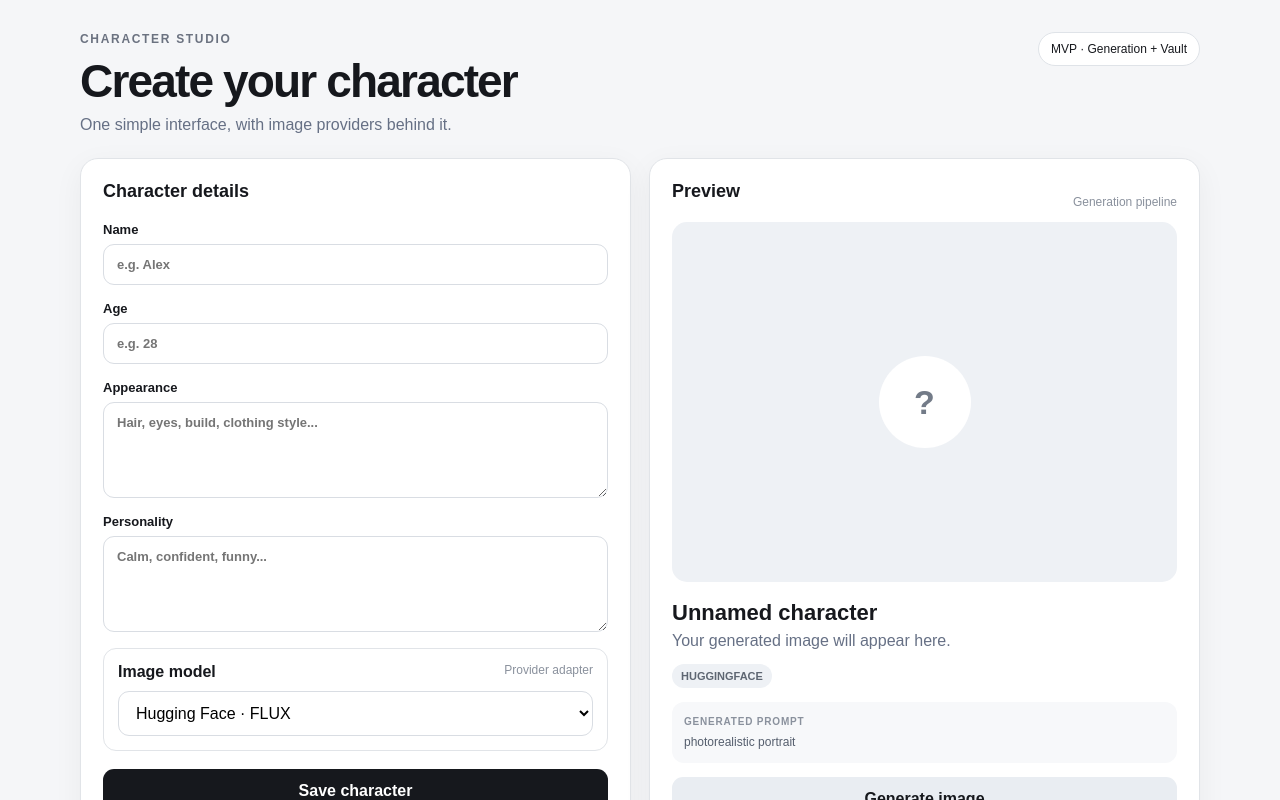
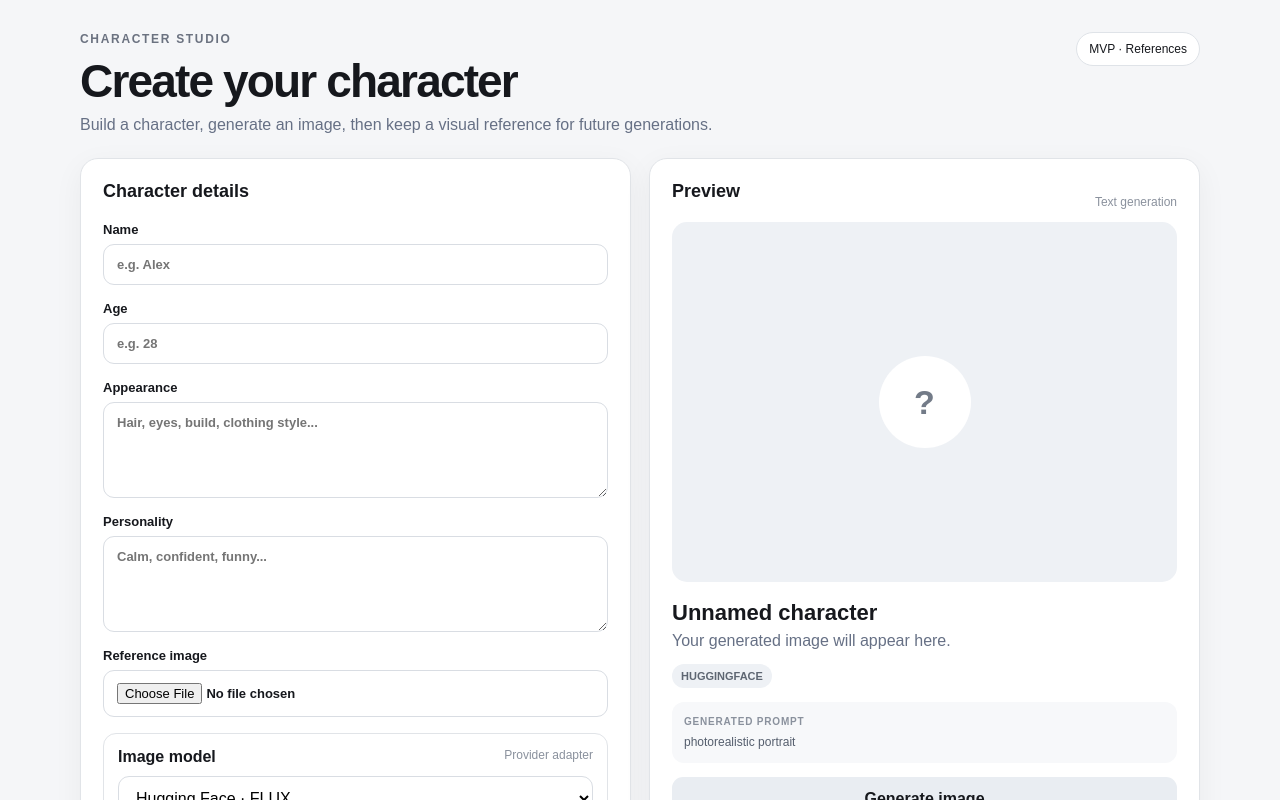
Before and after one commit to freemonkeyyourlife-lab/character-studio, a Next.js app: page / in a window 1280 px wide. Shown: the top 800 px of the page. Built offline with nearby package versions, Linux system fonts and the light colour scheme.

Commit message:
Add reference-image workflow to UI

```diff
--- a/app/page.tsx
+++ b/app/page.tsx
@@ -21,24 +21,19 @@ export default function Home() {
   const [imageUrl, setImageUrl] = useState("");
   const [generating, setGenerating] = useState(false);
   const [error, setError] = useState("");
+  const [reference, setReference] = useState<File | null>(null);
   const [generations, setGenerations] = useState<SavedGeneration[]>([]);
 
   useEffect(() => {
     try {
       const raw = localStorage.getItem(STORAGE_KEY);
       if (raw) setGenerations(JSON.parse(raw) as SavedGeneration[]);
-    } catch {
-      // Ignore invalid local browser data.
-    }
+    } catch {}
   }, []);
 
   const prompt = useMemo(
-    () => [
-      "photorealistic portrait",
-      character.appearance,
-      character.age ? `age ${character.age}` : "",
-      character.personality,
-    ].filter(Boolean).join(", "),
+    () => ["photorealistic portrait", character.appearance, character.age ? `age ${character.age}` : "", character.personality]
+      .filter(Boolean).join(", "),
     [character]
   );
 
@@ -50,24 +45,28 @@ export default function Home() {
   const saveGeneration = (next: SavedGeneration) => {
     const updated = [next, ...generations].slice(0, 3);
     setGenerations(updated);
-    try {
-      localStorage.setItem(STORAGE_KEY, JSON.stringify(updated));
-    } catch {
-      setError("Image created, but the browser could not store another saved image.");
-    }
+    try { localStorage.setItem(STORAGE_KEY, JSON.stringify(updated)); } catch {}
   };
 
   const generate = async () => {
     setGenerating(true);
     setError("");
     try {
-      const response = await fetch("/api/generate", {
+      let response: Response;
+      if (reference) {
+        const form = new FormData();
+        form.append("prompt", prompt);
+        form.append("reference", reference);
+        response = await fetch("/api/generate", { method: "POST", body: form });
+      } else {
+        response = await fetch("/api/generate", {
           method: "POST",
           headers: { "Content-Type": "application/json" },
           body: JSON.stringify({ provider, prompt }),
         });
+      }
+
       const contentType = response.headers.get("content-type") || "";
-
       if (!response.ok) {
         const data = contentType.includes("application/json") ? await response.json() : null;
         throw new Error(data?.error || "Generation failed.");
@@ -109,30 +108,31 @@ export default function Home() {
         <div>
           <div className="eyebrow">CHARACTER STUDIO</div>
           <h1>Create your character</h1>
-          <p>One simple interface, with image providers behind it.</p>
+          <p>Build a character, generate an image, then keep a visual reference for future generations.</p>
         </div>
-        <div className="status">MVP · Generation + Vault</div>
+        <div className="status">MVP · References</div>
       </header>
 
       <section className="grid">
         <div className="card">
           <h2>Character details</h2>
-
           <label>Name
             <input value={character.name} onChange={(e) => update("name", e.target.value)} placeholder="e.g. Alex" />
           </label>
-
           <label>Age
             <input value={character.age} onChange={(e) => update("age", e.target.value)} placeholder="e.g. 28" />
           </label>
-
           <label>Appearance
             <textarea value={character.appearance} onChange={(e) => update("appearance", e.target.value)} placeholder="Hair, eyes, build, clothing style..." />
           </label>
-
           <label>Personality
             <textarea value={character.personality} onChange={(e) => update("personality", e.target.value)} placeholder="Calm, confident, funny..." />
           </label>
+
+          <label>Reference image
+            <input type="file" accept="image/png,image/jpeg,image/webp" onChange={(e) => setReference(e.target.files?.[0] || null)} />
+          </label>
+          {reference && <div className="saved">Reference ready: {reference.name}</div>}
 
           <div className="providerBox">
             <div><strong>Image model</strong><span>Provider adapter</span></div>
@@ -150,51 +150,30 @@ export default function Home() {
         </div>
 
         <div className="card preview">
-          <div className="previewTop"><h2>Preview</h2><span>{generating ? "Generating…" : "Generation pipeline"}</span></div>
-
-          {imageUrl ? (
-            <img className="generatedImage" src={imageUrl} alt={character.name || "Generated character"} />
-          ) : (
-            <div className="avatar"><span>{character.name ? character.name.slice(0, 1).toUpperCase() : "?"}</span></div>
-          )}
-
+          <div className="previewTop"><h2>Preview</h2><span>{generating ? "Generating…" : reference ? "Reference edit" : "Text generation"}</span></div>
+          {imageUrl ? <img className="generatedImage" src={imageUrl} alt={character.name || "Generated character"} /> : <div className="avatar"><span>{character.name ? character.name.slice(0, 1).toUpperCase() : "?"}</span></div>}
           <h3>{character.name || "Unnamed character"}</h3>
           <p>{character.appearance || "Your generated image will appear here."}</p>
-          <div className="tags">{character.age && <span>Age {character.age}</span>}<span>{provider.toUpperCase()}</span></div>
-
-          <div className="promptBox">
-            <small>Generated prompt</small>
-            <div>{prompt || "Add appearance and personality details to build the prompt."}</div>
-          </div>
-
+          <div className="tags">{character.age && <span>Age {character.age}</span>}<span>{provider.toUpperCase()}</span>{reference && <span>REFERENCE</span>}</div>
+          <div className="promptBox"><small>Generated prompt</small><div>{prompt || "Add appearance and personality details."}</div></div>
           <button className="secondary" onClick={generate} disabled={generating || !prompt}>
-            {generating ? "Generating image…" : "Generate image"}
+            {generating ? "Generating image…" : reference ? "Generate from reference" : "Generate image"}
           </button>
-
           {error && <div className="error">{error}</div>}
         </div>
       </section>
 
       <section className="vault card">
         <div className="previewTop">
-          <div>
-            <h2>Character Vault</h2>
-            <p className="vaultHint">The last 3 generated images are kept in this browser.</p>
-          </div>
+          <div><h2>Character Vault</h2><p className="vaultHint">The last 3 generated images are kept in this browser.</p></div>
           <span>{generations.length}/3 saved</span>
         </div>
-        {generations.length === 0 ? (
-          <div className="emptyVault">Generate your first character image and it will appear here.</div>
-        ) : (
-          <div className="vaultGrid">
-            {generations.map((item) => (
+        {generations.length === 0 ? <div className="emptyVault">Generate your first character image and it will appear here.</div> : (
+          <div className="vaultGrid">{generations.map((item) => (
             <button className="vaultItem" key={item.id} onClick={() => restore(item)}>
-                <img src={item.imageUrl} alt={item.name} />
-                <strong>{item.name}</strong>
-                <span>{new Date(item.createdAt).toLocaleString()}</span>
+              <img src={item.imageUrl} alt={item.name} /><strong>{item.name}</strong><span>{new Date(item.createdAt).toLocaleString()}</span>
             </button>
-            ))}
-          </div>
+          ))}</div>
         )}
       </section>
     </main>
```
Lines whose indentation alone changed are shown as unchanged.
